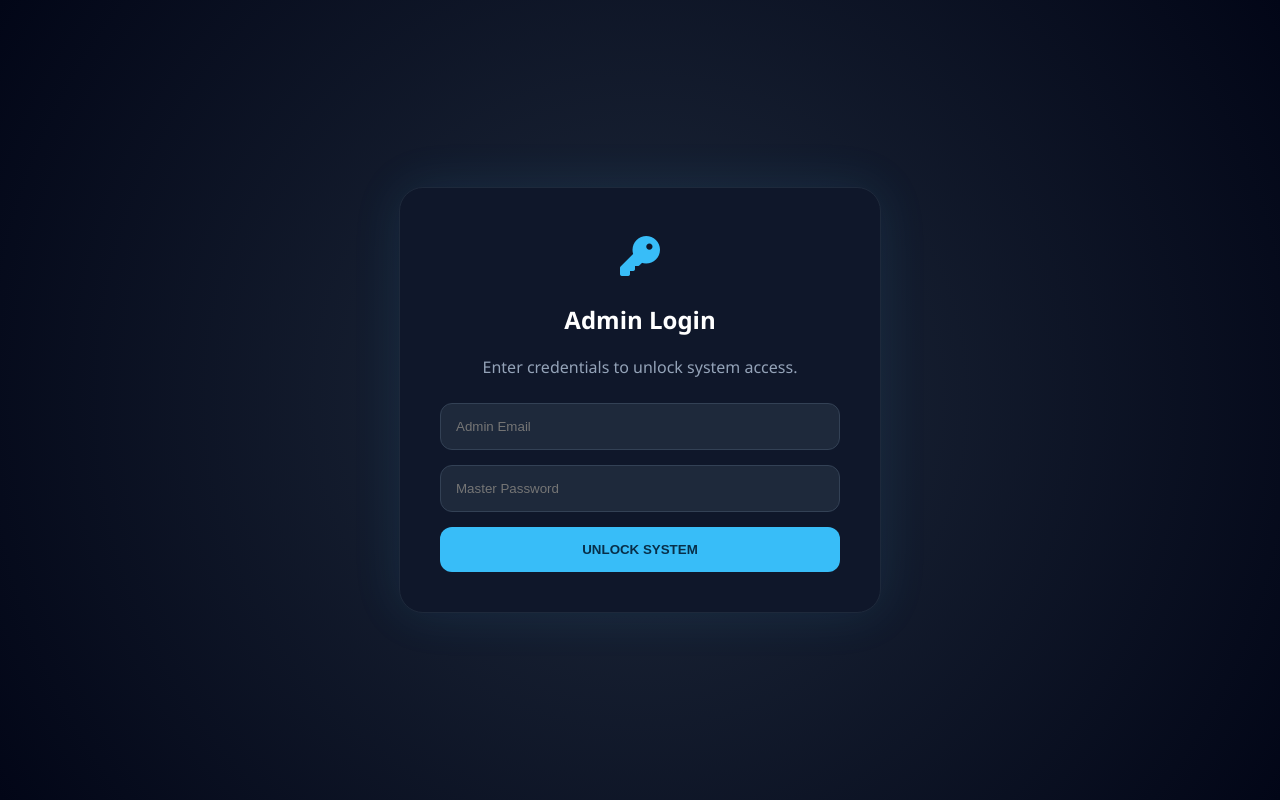
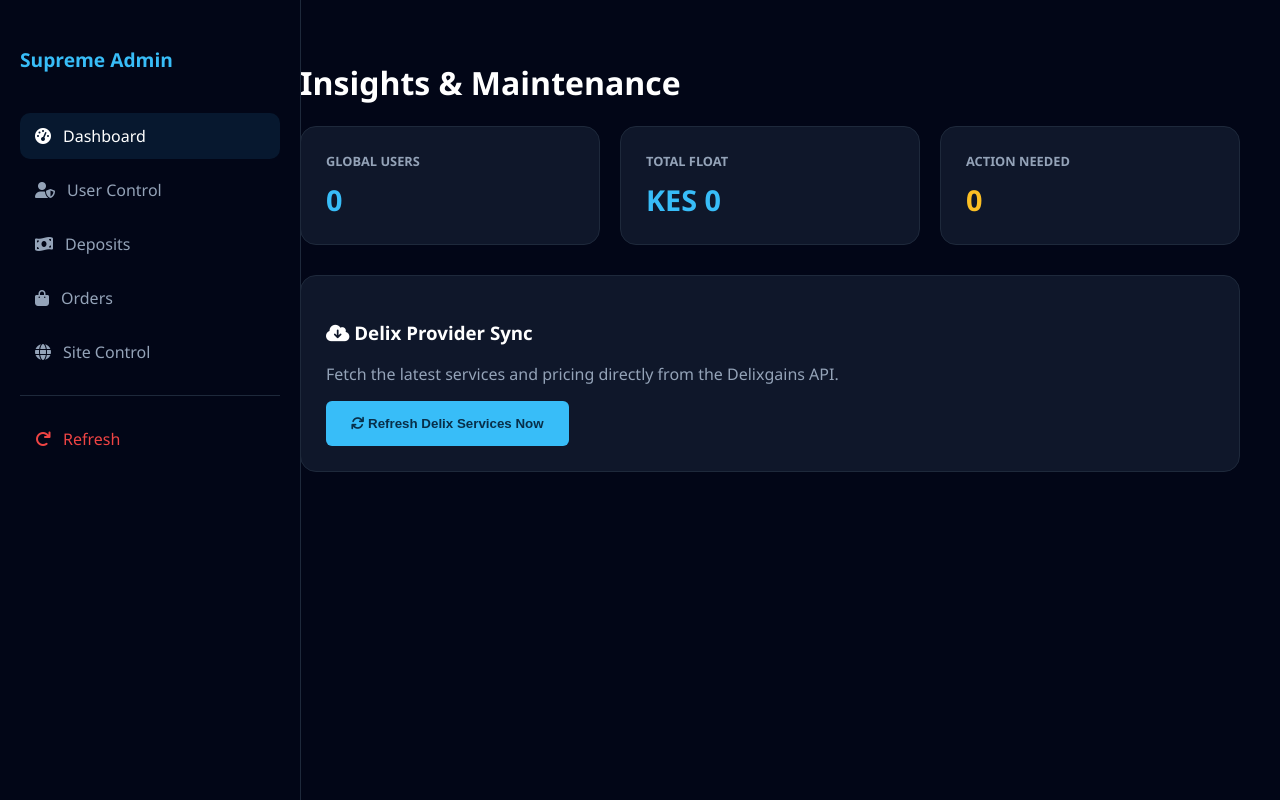
Before and after one commit to diasamratbarusz-blip/Admin-unasemeje-dashboard-, a plain HTML site: page index.html in a window 1280 px wide. Drawn offline with Linux system fonts and the light colour scheme; no server answers.

Commit message:
Remove admin authentication gate and related code
Removed the admin authentication gate and related functionality from the HTML structure, including styles and scripts. Updated the layout to directly show the main content without requiring admin login.

```diff
--- a/index.html
+++ b/index.html
@@ -23,51 +23,6 @@ body {
   background: var(--bg-dark);
   color: white;
   overflow-x: hidden;
-}
-
-/* --- SECURITY GATE --- */
-#adminAuthGate {
-  position: fixed;
-  inset: 0;
-  background: radial-gradient(circle at center, #1e293b 0%, #020617 100%);
-  z-index: 99999;
-  display: flex;
-  align-items: center;
-  justify-content: center;
-  padding: 20px;
-}
-
-.gate-card {
-  background: var(--bg-card);
-  padding: 40px;
-  border-radius: 24px;
-  border: 1px solid #1e293b;
-  width: 100%;
-  max-width: 400px;
-  text-align: center;
-  box-shadow: 0 0 50px rgba(56, 189, 248, 0.1);
-}
-
-.gate-input {
-  width: 100%;
-  padding: 15px;
-  margin-bottom: 15px;
-  border-radius: 12px;
-  border: 1px solid #334155;
-  background: #1e293b;
-  color: white;
-  box-sizing: border-box;
-}
-
-.btn-gate {
-  width: 100%;
-  padding: 15px;
-  background: var(--primary);
-  color: #082f49;
-  border: none;
-  border-radius: 12px;
-  font-weight: 800;
-  cursor: pointer;
 }
 
 /* --- SIDEBAR --- */
@@ -100,7 +55,6 @@ body {
 .sidebar a:hover, .sidebar a.active { color: white; background: rgba(56, 189, 248, 0.1); }
 
 /* --- MAIN CONTENT --- */
-#adminWrapper { display: none; }
 .main { margin-left: 260px; padding: 40px; }
 
 .stats-grid {
@@ -168,33 +122,23 @@ button {
 
 <body>
 
-<div id="adminAuthGate">
-  <div class="gate-card">
-    <div style="font-size: 40px; color: var(--primary); margin-bottom: 15px;"><i class="fas fa-key"></i></div>
-    <h2>Admin Login</h2>
-    <p style="color: var(--text-dim); margin-bottom: 25px;">Enter credentials to unlock system access.</p>
-    <input type="email" id="gateEmail" class="gate-input" placeholder="Admin Email">
-    <input type="password" id="gatePass" class="gate-input" placeholder="Master Password">
-    <button class="btn-gate" onclick="verifyAdminGate()">UNLOCK SYSTEM</button>
-  </div>
-</div>
+<!-- SECURITY GATE COMPLETELY REMOVED -->
 
-<div id="adminWrapper">
 <div class="sidebar">
   <h2>Supreme Admin</h2>
-      <a onclick="loadStats()" id="nav-stats"><i class="fas fa-tachometer-alt"></i> <span>Dashboard</span></a>
+  <a onclick="loadStats()" id="nav-stats" class="active"><i class="fas fa-tachometer-alt"></i> <span>Dashboard</span></a>
   <a onclick="loadUsers()" id="nav-users"><i class="fas fa-user-shield"></i> <span>User Control</span></a>
   <a onclick="loadDeposits()" id="nav-deposits"><i class="fas fa-money-bill-wave"></i> <span>Deposits</span></a>
   <a onclick="loadOrders()" id="nav-orders"><i class="fas fa-shopping-bag"></i> <span>Orders</span></a>
   <a onclick="loadSiteControl()" id="nav-site"><i class="fas fa-globe"></i> <span>Site Control</span></a>
   <hr style="border: 0; border-top: 1px solid #1e293b; margin: 20px 0;">
-      <a onclick="logout()" style="color: var(--danger);"><i class="fas fa-power-off"></i> <span>Exit</span></a>
+  <a onclick="location.reload()" style="color: var(--danger);"><i class="fas fa-redo"></i> <span>Refresh</span></a>
 </div>
 
 <div class="main">
-      <h1 id="pageTitle">Control Center</h1>
+  <h1 id="pageTitle">Insights & Maintenance</h1>
 
-      <div id="statsSection" class="stats-grid">
+  <div class="stats-grid">
       <div class="stat-card"><h3>Global Users</h3><p id="stat-users">0</p></div>
       <div class="stat-card"><h3>Total Float</h3><p id="stat-money">KES 0</p></div>
       <div class="stat-card"><h3>Action Needed</h3><p id="stat-deposits" style="color:#fbbf24">0</p></div>
@@ -202,99 +146,12 @@ button {
 
   <div id="contentArea"></div>
 </div>
-</div>
 
 <script>
 // CONNECTED TO YOUR VERCEL BACKEND
 const API = "https://unasemeje-backend.vercel.app/api";
-let token = localStorage.getItem("token");
-
-/* --- CORE AUTH (FIXED: No more infinite redirect loops) --- */
-function checkAdmin() {
-  if (!token) {
-    showGate(); // Just show the login gate instead of redirecting
-    return;
-  }
-  try {
-    const payload = JSON.parse(atob(token.split(".")[1]));
-    const isOwner = payload.email === "diasamratbarusz@gmail.com" || payload.phone === "0715509440";
-    if (!isOwner) {
-        alert("Access Denied: You are not the admin.");
-        localStorage.removeItem("token");
-        token = null;
-        showGate();
-    } else {
-        showDashboard();
-    }
-  } catch (e) {
-    localStorage.removeItem("token");
-    token = null;
-    showGate();
-  }
-}
-
-function showGate() {
-    document.getElementById('adminAuthGate').style.display = 'flex';
-    document.getElementById('adminWrapper').style.display = 'none';
-}
-
-function showDashboard() {
-    document.getElementById('adminAuthGate').style.display = 'none';
-    document.getElementById('adminWrapper').style.display = 'block';
-    loadStats();
-}
-
-/* --- FIXED: Login gate now actually fetches a token from your backend --- */
-async function verifyAdminGate() {
-    const email = document.getElementById('gateEmail').value.toLowerCase();
-    const pass = document.getElementById('gatePass').value;
-
-    if (!email || !pass) {
-        alert("Please enter both email and password.");
-        return;
-    }
-
-    const btn = document.querySelector('.btn-gate');
-    btn.innerHTML = "<i class='fas fa-spinner fa-spin'></i> Verifying...";
-    btn.disabled = true;
-
-    try {
-        // NOTE: If your backend login endpoint is different (e.g., "/auth/login"), change it here
-        const res = await fetch(API + "/login", {
-            method: "POST",
-            headers: { "Content-Type": "application/json" },
-            body: JSON.stringify({ email, password: pass })
-        });
-        const data = await res.json();
-
-        if (data.token) {
-            localStorage.setItem("token", data.token);
-            token = data.token; // Update the global variable
-
-            // Verify this token belongs to the admin
-            const payload = JSON.parse(atob(token.split(".")[1]));
-            const isOwner = payload.email === "diasamratbarusz@gmail.com" || payload.phone === "0715509440";
-
-            if (isOwner) {
-                showDashboard();
-            } else {
-                alert("Access Denied: This account does not have admin privileges.");
-                localStorage.removeItem("token");
-                token = null;
-                showGate();
-            }
-        } else {
-            alert("Login Failed: " + (data.error || "Invalid credentials"));
-            showGate();
-        }
-    } catch (e) {
-        alert("Could not connect to backend for login. Please ensure your backend is running.");
-        showGate();
-    } finally {
-        btn.innerHTML = "UNLOCK SYSTEM";
-        btn.disabled = false;
-    }
-}
+// Token is kept just in case your backend requires it for some routes, but no login screen is shown
+const token = localStorage.getItem("token") || "";
 
 async function adminFetch(endpoint, method = "GET", body = null) {
   try {
@@ -482,13 +339,10 @@ function search() {
     }
 }
 
-function logout() {
-    localStorage.removeItem("token");
-    location.reload();
-}
-
-// Initialize on page load
-checkAdmin();
+// Load dashboard immediately on page load (NO SECURITY CHECK)
+window.onload = function() {
+    loadStats();
+};
 </script>
 </body>
 </html>
```
Lines whose indentation alone changed are shown as unchanged.
